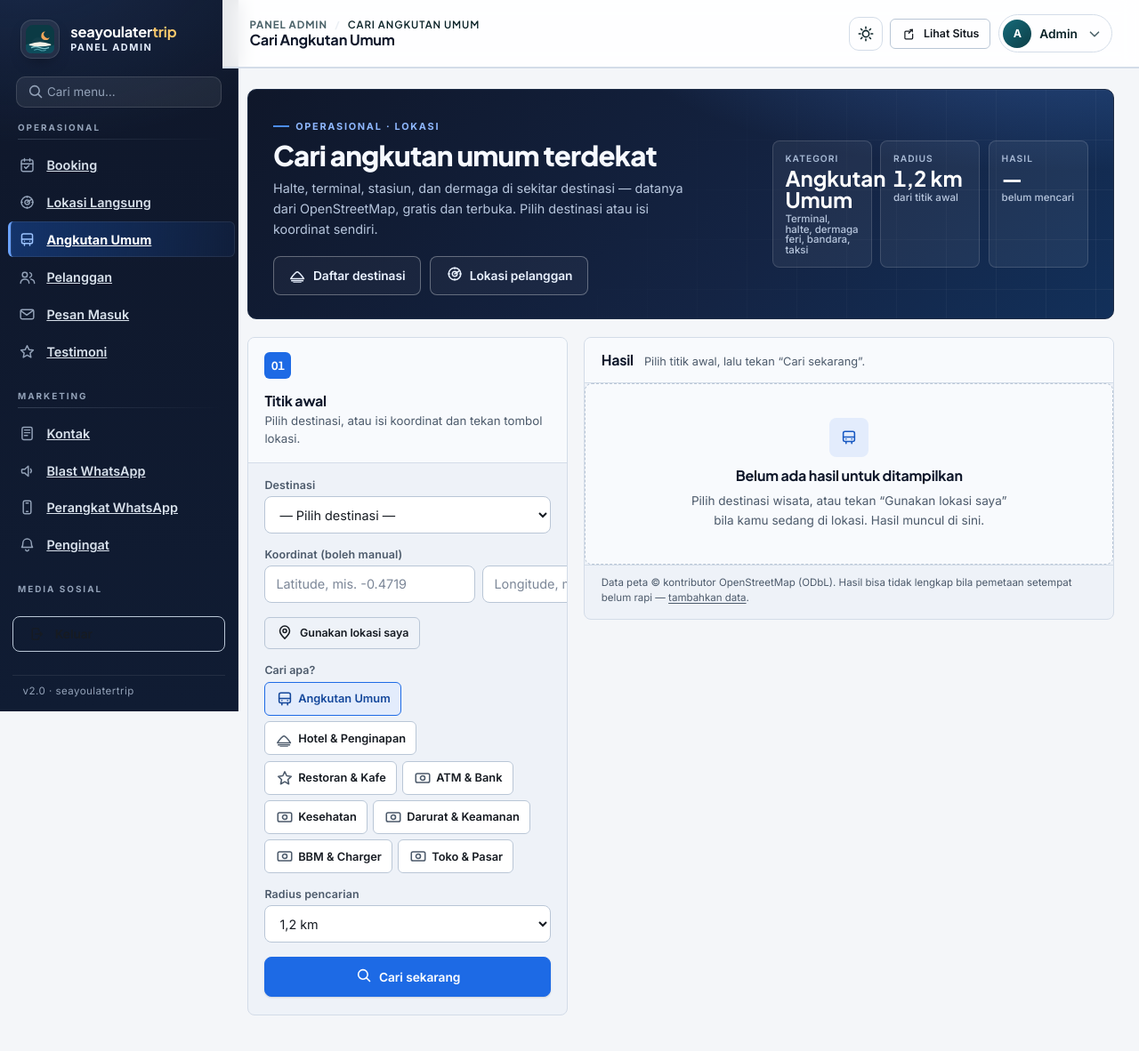
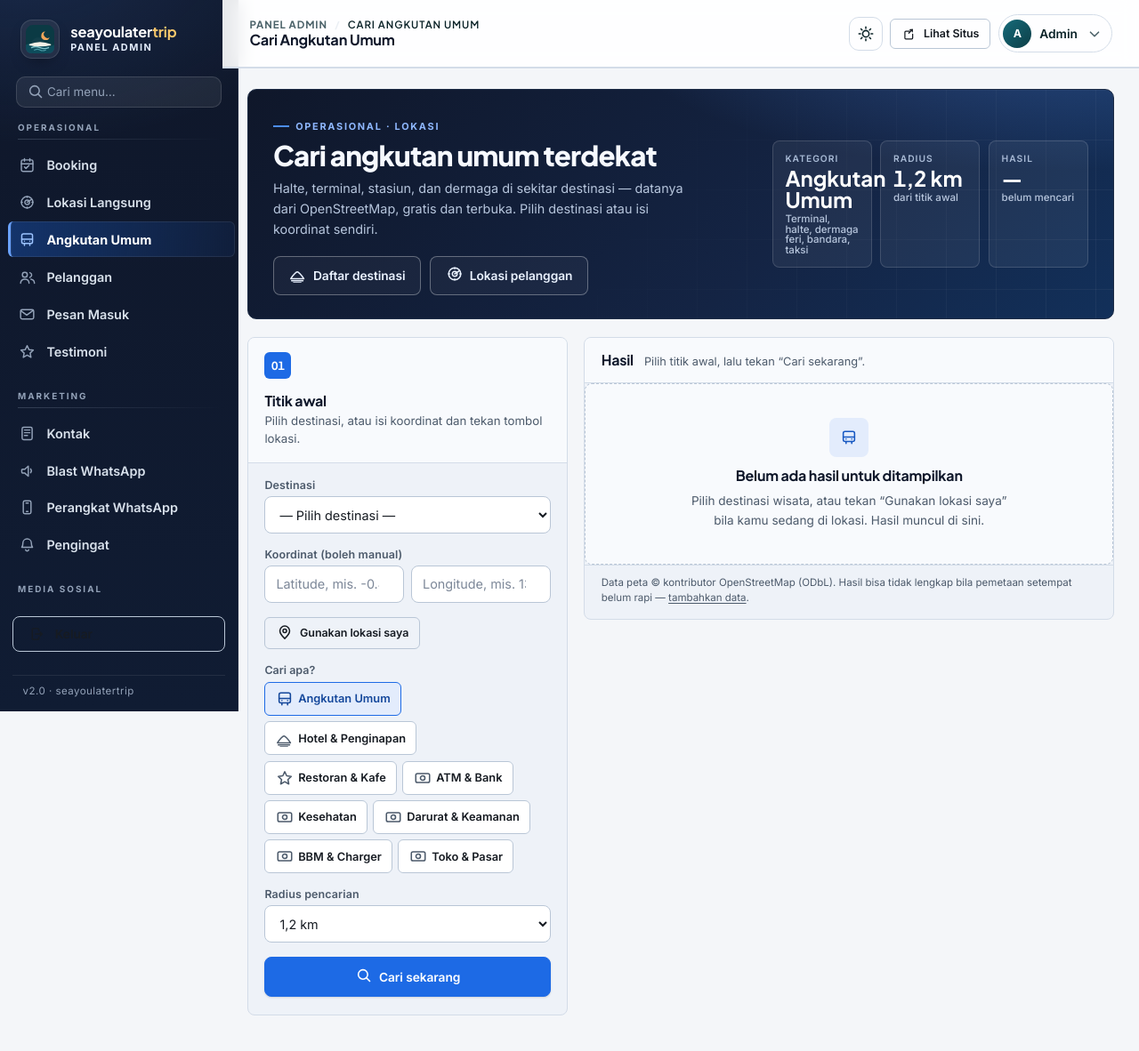
Before and after one commit to saifulalm/Trip, a Node server app: page /admin/angkutan in a window 1280 px wide. Shown: the top 1182 px of the page at 89% size. Run offline with Node 20, Linux system fonts and the light colour scheme; the visitor is signed in with stand-in values (Sample User, id 1); some libraries are stand-ins or nearby versions.

Commit message:
fix(admin): menu tanpa garis bawah, input koordinat angkutan tidak terpotong, fokus kembali ke tombol menu

```diff
--- a/public/css/admin-presisi.css
+++ b/public/css/admin-presisi.css
@@ -1181,6 +1181,21 @@
   gap: 1rem;
 }
 
+.transport-coords {
+  display: grid;
+  grid-template-columns: 1fr 1fr;
+  gap: 0.5rem;
+}
+
+.transport-coords input {
+  width: 100%;
+  min-width: 0;
+}
+
+@media (max-width: 480px) {
+  .transport-coords { grid-template-columns: 1fr; }
+}
+
 .transport-fieldset {
   border: 0;
   margin: 0;
--- a/public/css/admin.css
+++ b/public/css/admin.css
@@ -160,6 +160,7 @@ body.admin-body {
   display: flex;
   align-items: center;
   gap: 0.7rem;
+  text-decoration: none;
   padding: 0.62rem 0.8rem;
   border-radius: 10px;
   font-size: 0.92rem;
--- a/views/admin/angkutan.ejs
+++ b/views/admin/angkutan.ejs
@@ -76,7 +76,7 @@
 
       <div class="a-field">
         <label for="transportLat">Koordinat (boleh manual)</label>
-        <div style="display:grid;grid-template-columns:1fr 1fr;gap:0.5rem">
+        <div class="transport-coords">
           <input type="number" step="any" min="-90" max="90" id="transportLat" name="lat"
                  value="<%= query.lat === '' || query.lat === null || query.lat === undefined ? '' : query.lat %>"
                  placeholder="Latitude, mis. -0.4719" inputmode="decimal">
--- a/views/layouts/admin.ejs
+++ b/views/layouts/admin.ejs
@@ -245,10 +245,12 @@
       function isMobile() { return window.matchMedia('(max-width: 900px)').matches; }
       function setSidebar(open) {
         if (!sidebar) return;
+        var hadFocus = sidebar.contains(document.activeElement);
         sidebar.classList.toggle('open', open);
         if (overlay) overlay.classList.toggle('open', open);
         document.body.style.overflow = open && isMobile() ? 'hidden' : '';
         if (menuBtn) menuBtn.setAttribute('aria-expanded', open ? 'true' : 'false');
+        if (!open && hadFocus && menuBtn) menuBtn.focus();
       }
       if (menuBtn) {
         menuBtn.addEventListener('click', function () {
```
